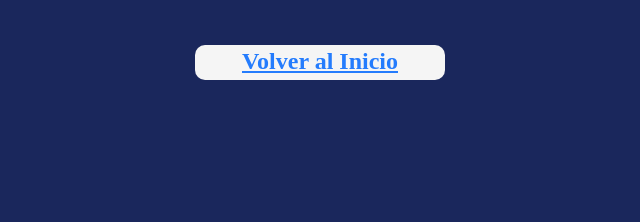
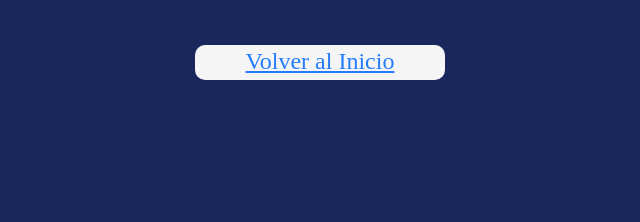
Before and after one commit to Samanta-Polvere/PreEntrega2Polvere, a website: page 404.html in a window 1280 px wide. Shown: the part 589-811 px from the top of the page, 391-1031 px from the left. Drawn offline with nearby package versions, Linux system fonts and the light colour scheme; a web font is replaced by a local one.

Commit message:
termiando e404

```diff
--- a/scss/_404.scss
+++ b/scss/_404.scss
@@ -56,7 +56,7 @@
                         background-color: $color-primario ;
                         border-radius: 10px;
                         font-size: 1.5rem;
-                        font-weight: bold;
+                        font-weight: "bold";
                         font-family: 'noto';
                     }
                 }
```
Also changed, not shown: css/style.css, 1 other file.
